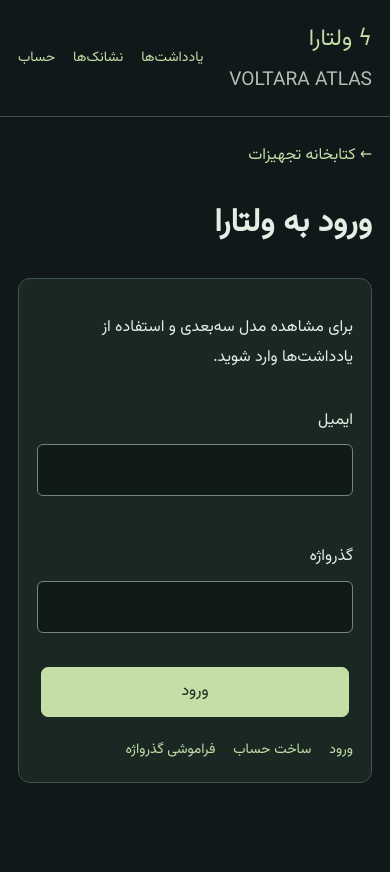
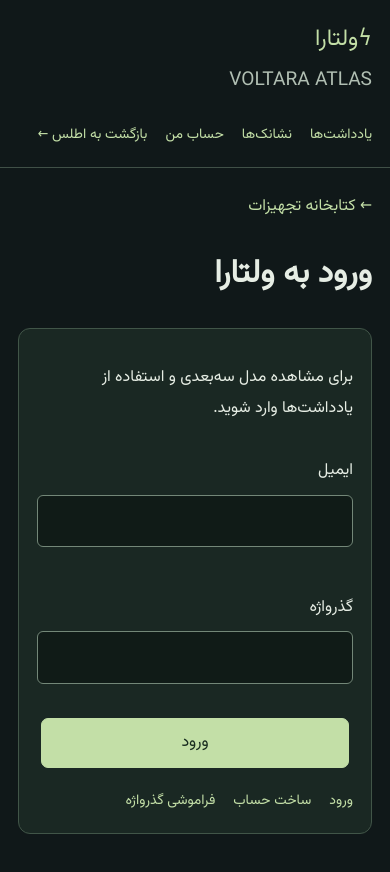
Before and after one commit to XROMENX/voltara-atlas, a Next.js app: page /login in a window 390 px wide. Shown: the top 872 px of the page. Before the commit the page ends 844 px from the top, so only its background shows below. Built offline with nearby package versions, Linux system fonts and the light colour scheme; a web font is replaced by a local one.

Commit message:
Redesign responsive Persian auth shell and preserve account dashboard

```diff
--- a/components/account/AccountShell.tsx
+++ b/components/account/AccountShell.tsx
@@ -1,2 +1,67 @@
 import './account.css';
-export default function AccountShell({title,children}:{title:string;children:React.ReactNode}){return <div className="account-shell" dir="rtl"><header><a href="/">ϟ ولتارا <small>VOLTARA ATLAS</small></a><nav aria-label="حساب"><a href="/notes">یادداشت‌ها</a><a href="/bookmarks">نشانک‌ها</a><a href="/account">حساب</a></nav></header><main id="main"><a href="/">← کتابخانه تجهیزات</a><h1>{title}</h1>{children}</main></div>}
+
+type AccountShellProps = {
+  title: string;
+  children: React.ReactNode;
+  auth?: boolean;
+};
+
+export default function AccountShell({ title, children, auth = false }: AccountShellProps) {
+  return (
+    <div className={'account-shell' + (auth ? ' account-shell--auth' : '')} dir="rtl">
+      <header className="account-topbar">
+        <a className="account-brand" href="/" aria-label="ولتارا، صفحه اصلی">
+          <span className="account-brand-icon" aria-hidden="true">ϟ</span>
+          <span>ولتارا <small dir="ltr">VOLTARA ATLAS</small></span>
+        </a>
+        <nav aria-label="ناوبری حساب">
+          {!auth && <><a href="/notes">یادداشت‌ها</a><a href="/bookmarks">نشانک‌ها</a><a href="/account">حساب من</a></>}
+          <a className="account-home-link" href="/">بازگشت به اطلس <span aria-hidden="true">←</span></a>
+        </nav>
+      </header>
+
+      {auth ? (
+        <main id="main" className="account-auth-layout">
+          <aside className="account-auth-feature" aria-label="درباره ولتارا">
+            <div className="auth-feature-orbit auth-feature-orbit--one" aria-hidden="true" />
+            <div className="auth-feature-orbit auth-feature-orbit--two" aria-hidden="true" />
+            <div className="auth-feature-inner">
+              <span className="auth-feature-kicker"><span className="auth-feature-dot" /> اطلس تعاملی تجهیزات برق</span>
+              <div className="auth-feature-visual" aria-hidden="true">
+                <span className="auth-visual-ring auth-visual-ring--one" />
+                <span className="auth-visual-ring auth-visual-ring--two" />
+                <span className="auth-visual-core">ϟ</span>
+                <span className="auth-visual-node auth-visual-node--one" />
+                <span className="auth-visual-node auth-visual-node--two" />
+                <span className="auth-visual-node auth-visual-node--three" />
+              </div>
+              <p className="auth-feature-eyebrow" dir="ltr">EXPLORE · LEARN · MASTER</p>
+              <h2>دنیای تجهیزات برق،<br /><span>از زاویه‌ای تازه.</span></h2>
+              <p className="auth-feature-description">مدل‌های سه‌بعدی را کاوش کنید، جزئیات فنی را بشناسید و یادداشت‌های خود را در یک فضای شخصی نگه دارید.</p>
+              <div className="auth-feature-tags"><span>مدل سه‌بعدی</span><span>منابع فنی</span><span>یادگیری تعاملی</span></div>
+            </div>
+          </aside>
+          <div className="account-auth-content">
+            <div className="account-auth-content-inner">
+              <a className="auth-back-link" href="/">← بازگشت به صفحه اصلی</a>
+              <div className="auth-page-heading">
+                <p className="auth-page-kicker">به ولتارا خوش آمدید</p>
+                <h1>{title}</h1>
+              </div>
+              {children}
+              <p className="auth-footnote">VOLTARA ATLAS <span aria-hidden="true">·</span> اطلس تخصصی تجهیزات برق</p>
+            </div>
+          </div>
+        </main>
+      ) : (
+        <main id="main" className="account-dashboard-main">
+          <div className="account-page-heading">
+            <a className="auth-back-link" href="/">← کتابخانه تجهیزات</a>
+            <h1>{title}</h1>
+          </div>
+          {children}
+        </main>
+      )}
+    </div>
+  );
+}
```
